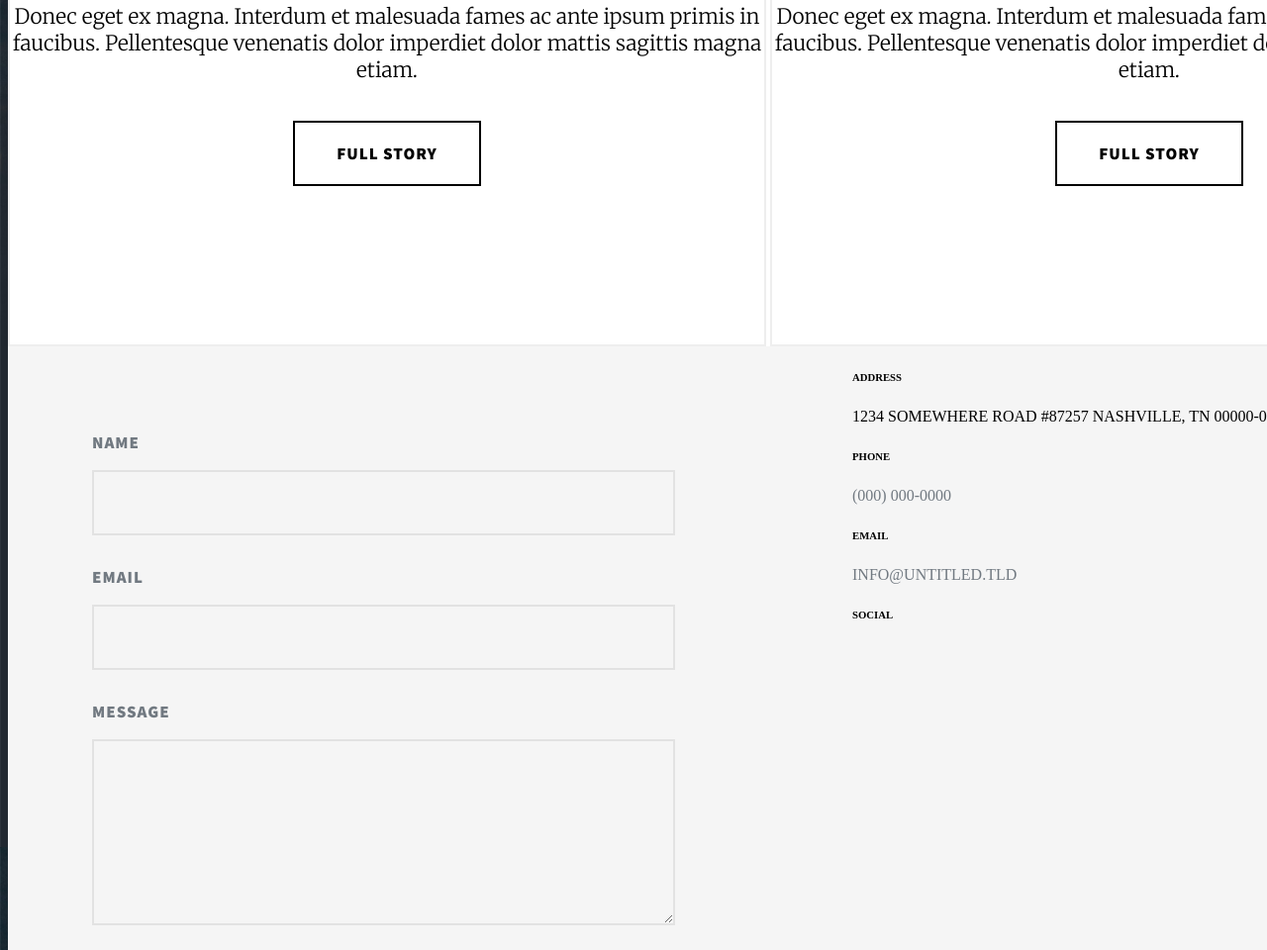
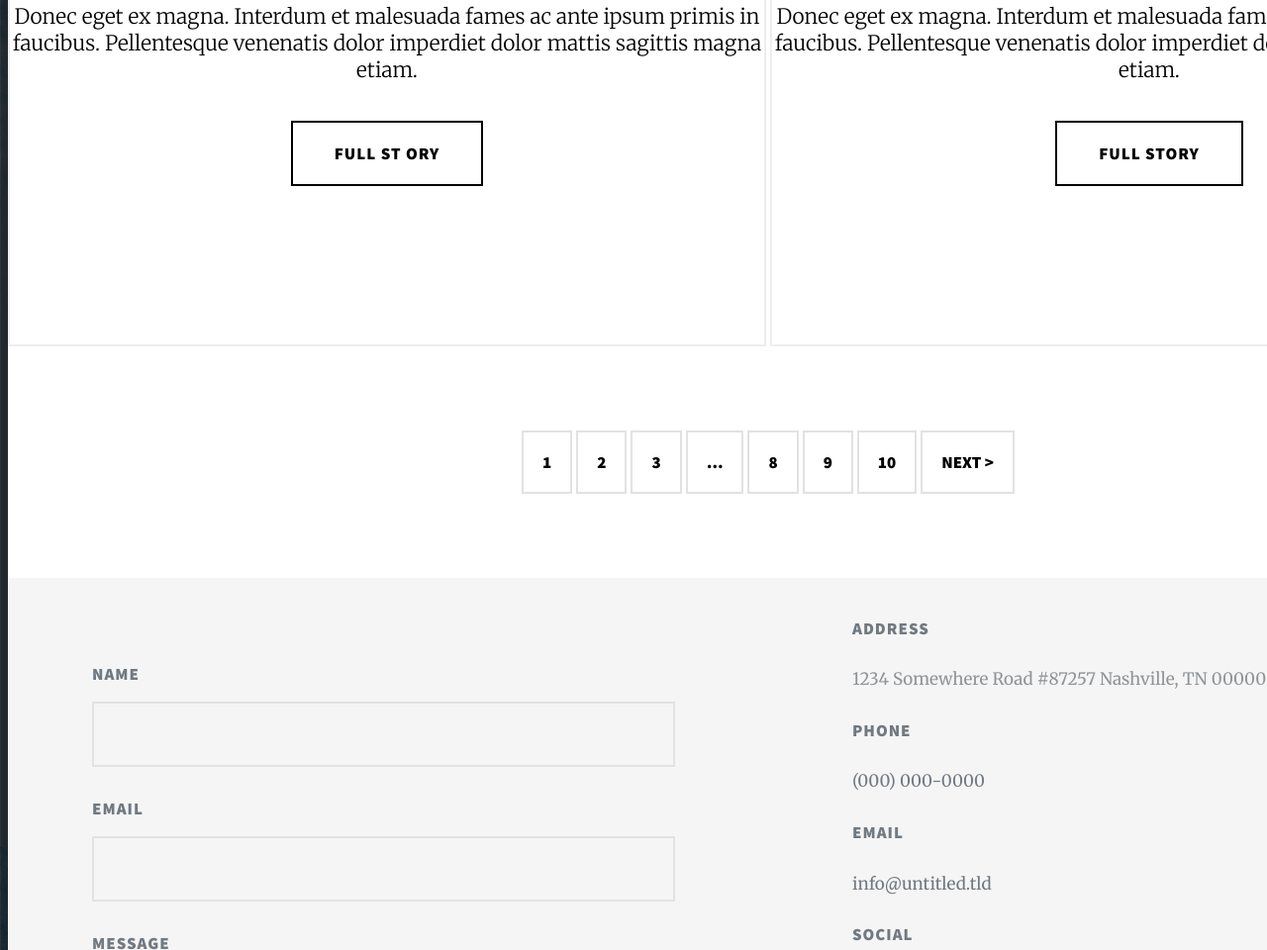
Before and after one commit to newtimenood/one, a plain HTML site: page index.html in a window 1280 px wide. Shown: the part 5239-6199 px from the top of the page at 99% size. Drawn offline with Linux system fonts and the light colour scheme.

Commit message:
paginator

```diff
--- a/index.html
+++ b/index.html
@@ -119,7 +119,8 @@
                 <img alt="image1" src="images/pic06.jpg"/>
                 <h3>Donec eget ex magna. Interdum et malesuada fames ac ante ipsum primis in faucibus. Pellentesque
                     venenatis dolor imperdiet dolor mattis sagittis magna etiam.</h3>
-                <a href="#">FULL STORY</a>
+                <a href="#">FULL ST
+                    ORY</a>
             </div>
 
             <div class="box">
@@ -135,6 +136,16 @@
             </div>
 
         </section>
+        <div class="paginator">
+            <a href="#" class="page active">1</a>
+            <a href="#" class="page">2</a>
+            <a href="#" class="page">3</a>
+            <span class="extra">…</span>
+            <a href="#" class="page">8</a>
+            <a href="#" class="page">9</a>
+            <a href="#" class="page">10</a>
+            <a href="#" class="next">Next &#62;</a>
+        </div>
 
     </main>
     <footer>
@@ -178,10 +189,10 @@
             <section class="social">
                 <h6>SOCIAL</h6>
                 <ul class="icon">
-                    <li class="twitter"><a href="#"><i class="fab fa-twitter"></i></a></li>
-                    <li class="facebook"><a href="#"><i class="fab fa-facebook-f"></i></a></li>
-                    <li class="instagram"><a href="#"><i class="fab fa-instagram"></i></a></li>
-                    <li class="github"><a href="#"><i class="fab fa-github"></i></a></li>
+                    <li class="twitter"><a href="#"><i class="fab fa-twitter fa-lg"></i></a></li>
+                    <li class="facebook"><a href="#"><i class="fab fa-facebook-f fa-lg"></i></a></li>
+                    <li class="instagram"><a href="#"><i class="fab fa-instagram fa-lg"></i></a></li>
+                    <li class="github"><a href="#"><i class="fab fa-github fa-lg"></i></a></li>
                 </ul>
             </section>
 
--- a/style.css
+++ b/style.css
@@ -197,13 +197,30 @@ div.box a {
 
 }
 
+/*paginator*/
+div .paginator a, .paginator span {
+    border: #e2e2e2 solid 2px;
+    display: inline-block;
+    color: black;
+    padding: 19px;
+    font-family: 'Source Sans Pro', sans-serif;
+    font-weight: 900;
+    font-size: 17px;
+    text-transform: uppercase;
+
+}
+
+div .paginator {
+    padding: 85px;
+}
+
+
 /*footer*/
 
 footer a {
     color: #717981;
 
 }
-
 
 .left-footer, .right-footer {
     display: inline-block;
@@ -254,3 +271,23 @@ textarea {
 form {
     margin-bottom: 45px;
 }
+
+.right-footer h6 {
+    color: #717981;
+    font-family: 'Source Sans Pro', sans-serif;
+    font-size: 17px;
+    font-weight: 900;
+    letter-spacing: 1px;
+}
+
+.right-footer p {
+    color: #909498;
+    font-family: 'Merriweather', serif;
+    font-size: 17px;
+    text-transform: lowercase;
+    line-height: 2px;
+}
+
+.right-footer .adress p {
+    text-transform: capitalize;
+}
```
